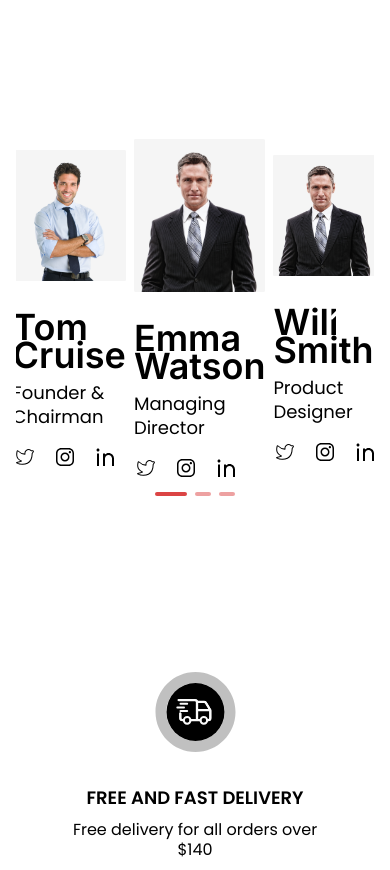
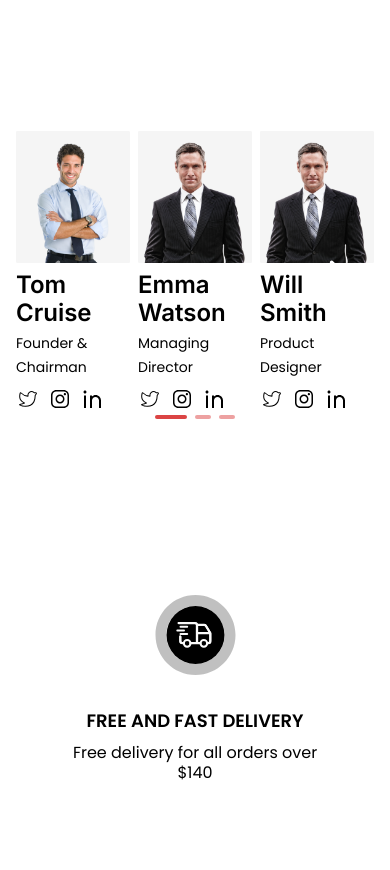
Before and after one commit to zeyad-k/my-Exclusive-E-commerece, a React (Vite) app: page /about in a window 390 px wide. Shown: the part 2000-2870 px from the top of the page. Built offline with nearby package versions, Linux system fonts and the light colour scheme.

Commit message:
refactor: Update EmployeeCard component styling for responsive design
Refactor the EmployeeCard component in the AboutPage to improve responsiveness. Update the class names and add responsive styling for different screen sizes. This ensures consistent layout and enhances the user experience.

```diff
--- a/src/components/about/Carosusel.jsx
+++ b/src/components/about/Carosusel.jsx
@@ -60,7 +60,7 @@
         ))}
       </div>
 
-      <div className="flex items-center justify-center gap-2">
+      <div className="flex items-center justify-center  gap-2">
         {employees.map((employee) => (
           <EmployeeCard
             key={employee.name}
--- a/src/components/about/EmployeeCard.jsx
+++ b/src/components/about/EmployeeCard.jsx
@@ -5,19 +5,19 @@
 const EmployeeCard = (props) => {
   const { name, title, image } = props;
   return (
-    <span className="flex flex-col gap-8 py-4">
-      <img src={image} alt="employee image" />
+    <span className="flex flex-col gap-2 py-2 sm:gap-8 sm:py-4">
+      <img src={image} alt="employee image" className="h-auto w-full" />
 
-      <div className="Employee__Info flex flex-col gap-4">
-        <div className="person-info flex flex-col gap-3 ">
-          <h1 className=" Employee__Name tracking-4 font-inter text-4xl font-semibold leading-7">
+      <div className="Employee__Info flex flex-col gap-2 sm:gap-4">
+        <div className="person-info flex flex-col gap-1 sm:gap-3 ">
+          <h1 className="Employee__Name tracking-4 font-inter text-2xl font-semibold leading-7 sm:text-4xl">
             {name}
           </h1>
-          <p className="Employee__Title text-lg font-normal leading-6">
+          <p className="Employee__Title text-sm font-normal leading-6 sm:text-lg">
             {title}
           </p>
         </div>
-        <span className="Employee__Socials flex gap-4 ">
+        <span className="Employee__Socials flex gap-2 sm:gap-4 ">
           <a href="#" target="_blank" rel="noopener noreferrer">
             <CiTwitter size={24} />
           </a>
```
